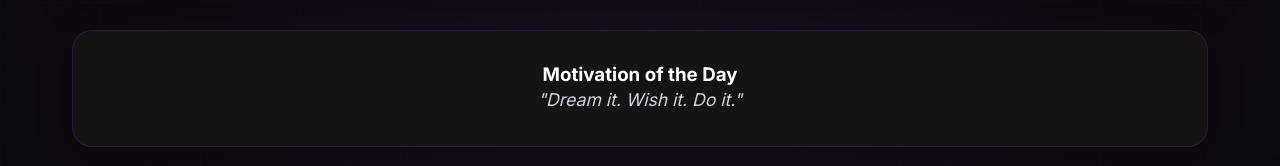
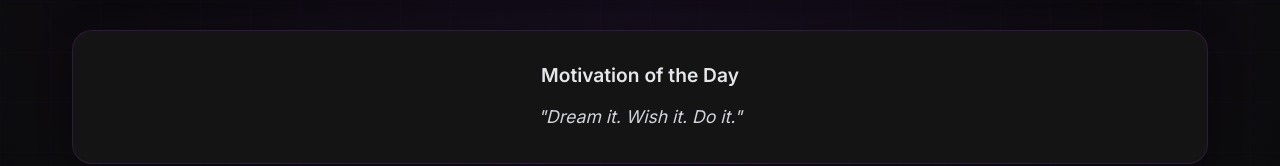
Before and after one commit to balramsinghraghav1/mindtrack-frontend, a React (Vite) app: page /dashboard in a window 1280 px wide. Shown: the part 498-664 px from the top of the page. Built offline with nearby package versions, Linux system fonts and the light colour scheme; no server answers; the database is empty; sample sign-in values are in the browser's storage.

Commit message:
Update Motivation.css

```diff
--- a/src/components/Motivation.css
+++ b/src/components/Motivation.css
@@ -3,6 +3,14 @@
   text-align: center;
   margin-bottom: 2rem;
   padding: 1.5rem 2rem;
+}
+
+/* NEW STYLE for the heading */
+.motivation-title {
+  font-size: 1.2rem;
+  font-weight: 600;
+  color: #e5e7eb; /* Light gray, consistent with mood tracker */
+  margin: 0 0 1rem 0; /* Margin top 0, margin bottom 1rem */
 }
 
 .motivation-container blockquote {
```
